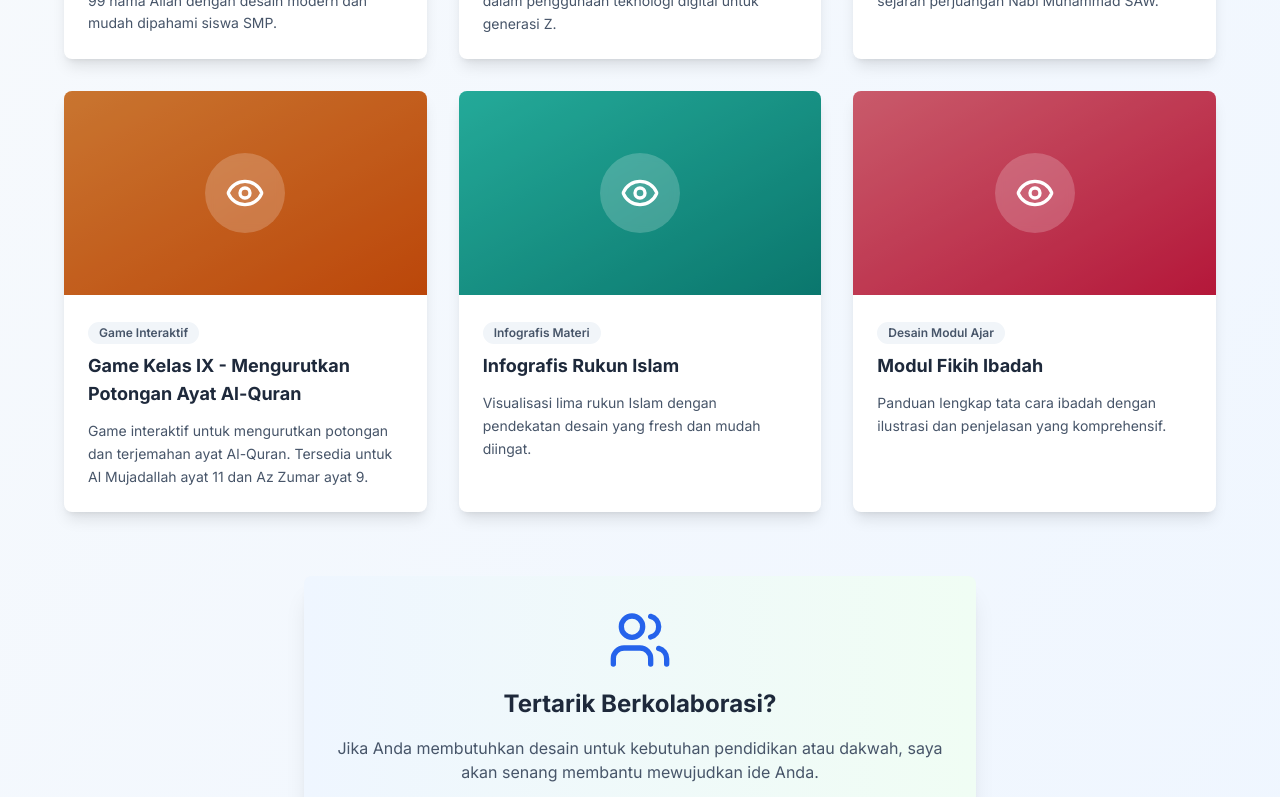
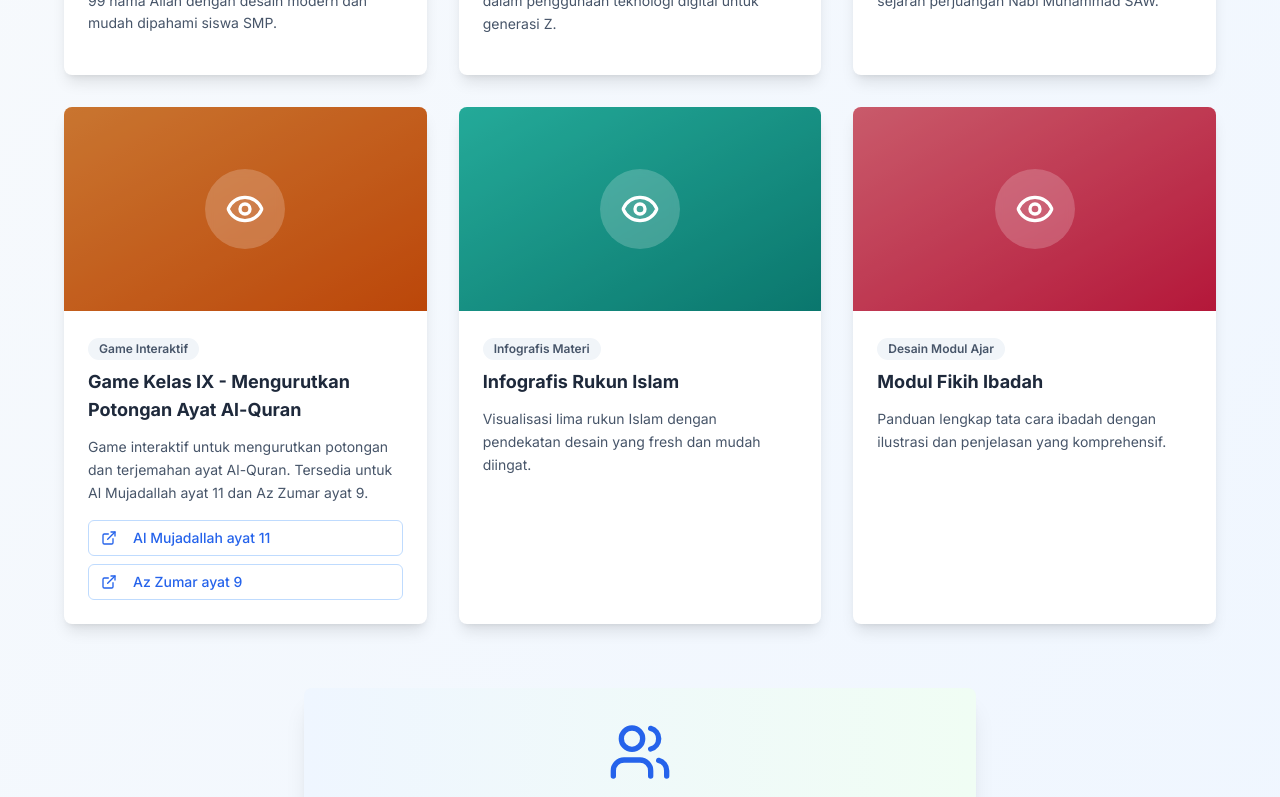
Before and after one commit to Santosa-Dev1507/guru-kreatif-website, a React (Vite) app: page /portofolio in a window 1280 px wide. Shown: the part 698-1495 px from the top of the page. Built offline with nearby package versions, Linux system fonts and the light colour scheme.

Commit message:
Fix: Verify portfolio link functionality
Ensure the links added in the previous commit are working correctly.

```diff
--- a/src/pages/Portofolio.tsx
+++ b/src/pages/Portofolio.tsx
@@ -114,7 +114,6 @@ const Portofolio = () => {
             })}
           </div>
 
-          {/* Portfolio Grid */}
           <div className="grid md:grid-cols-2 lg:grid-cols-3 gap-8">
             {filteredItems.map((item) => (
               <Card key={item.id} className="group overflow-hidden hover:shadow-2xl transition-all duration-500 hover:-translate-y-2 border-0 shadow-lg">
@@ -129,9 +128,19 @@ const Portofolio = () => {
 
                   {/* Overlay with view button */}
                   <div className="absolute top-4 right-4 opacity-0 group-hover:opacity-100 transition-opacity duration-300">
-                    <Button size="sm" className="bg-white/20 hover:bg-white/30 text-white border-white/30 backdrop-blur-sm rounded-full">
-                      <ExternalLink className="w-4 h-4" />
-                    </Button>
+                    {item.links && item.links.length > 0 ? (
+                      <Button
+                        size="sm"
+                        className="bg-white/20 hover:bg-white/30 text-white border-white/30 backdrop-blur-sm rounded-full"
+                        onClick={() => window.open(item.links[0].url, '_blank')}
+                      >
+                        <ExternalLink className="w-4 h-4" />
+                      </Button>
+                    ) : (
+                      <Button size="sm" className="bg-white/20 hover:bg-white/30 text-white border-white/30 backdrop-blur-sm rounded-full">
+                        <ExternalLink className="w-4 h-4" />
+                      </Button>
+                    )}
                   </div>
                 </div>
 
@@ -145,9 +154,27 @@ const Portofolio = () => {
                       {item.title}
                     </h3>
                   </div>
-                  <p className="text-slate-600 text-sm leading-relaxed">
+                  <p className="text-slate-600 text-sm leading-relaxed mb-4">
                     {item.description}
                   </p>
+
+                  {/* Game Links */}
+                  {item.links && item.links.length > 0 && (
+                    <div className="space-y-2">
+                      {item.links.map((link, index) => (
+                        <Button
+                          key={index}
+                          variant="outline"
+                          size="sm"
+                          className="w-full text-left justify-start text-blue-600 border-blue-200 hover:bg-blue-50"
+                          onClick={() => window.open(link.url, '_blank')}
+                        >
+                          <ExternalLink className="w-3 h-3 mr-2" />
+                          {link.title}
+                        </Button>
+                      ))}
+                    </div>
+                  )}
                 </CardContent>
               </Card>
             ))}
```
